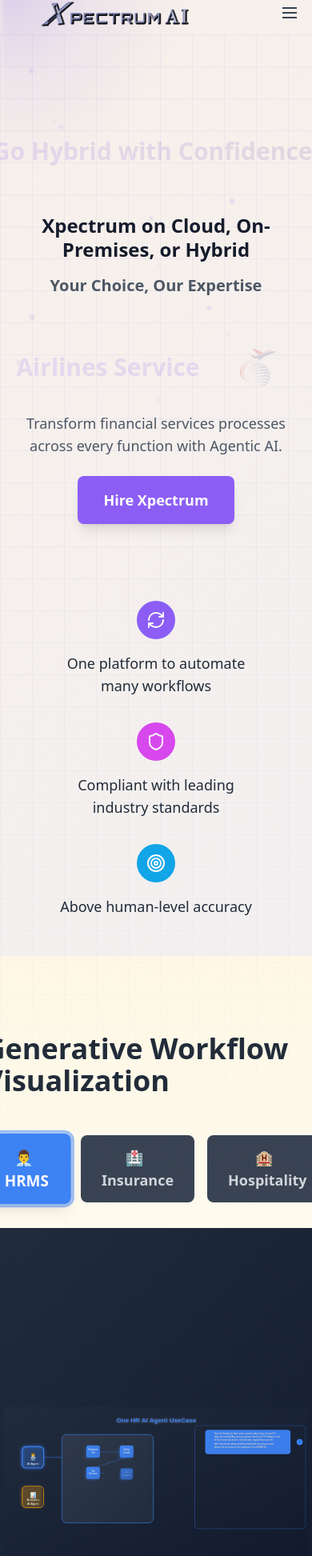
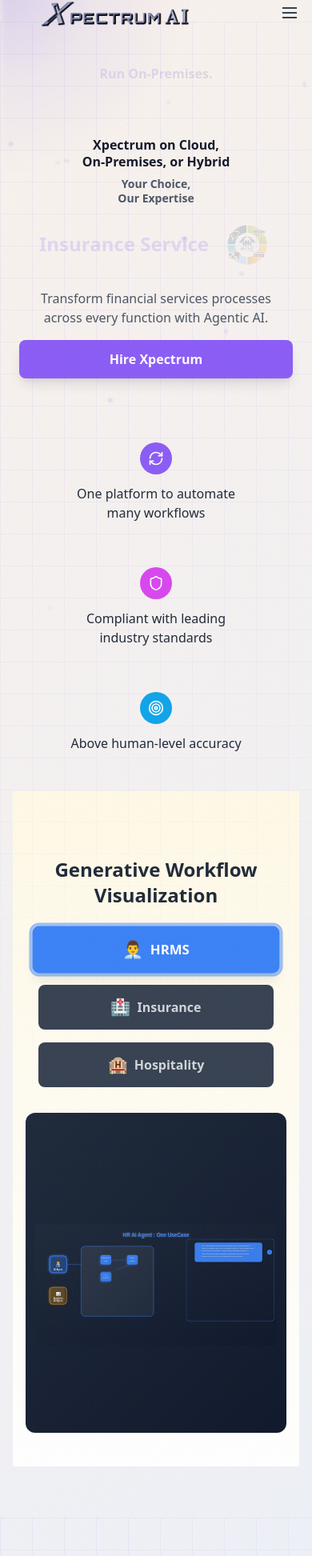
Before and after one commit to Xpectrum-AI/main-website, a React (Vite) app: page / in a window 390 px wide. Shown: the part 21-1966 px from the top of the page at 80% size. Built offline with nearby package versions, Linux system fonts and the light colour scheme.

Commit message:
updated Mobile view

```diff
--- a/src/components/FlowchartSection.tsx
+++ b/src/components/FlowchartSection.tsx
@@ -337,8 +337,8 @@ const FlowchartSection: React.FC = () => {
     title.setAttribute('font-weight', 'bold');
     title.setAttribute('fill', selectedNode === 'analytics' ? analyticsFlow.color : flowData[activeFlow].color);
     title.textContent = selectedNode === 'analytics'
-      ? `One ${flowData[activeFlow].source} Analytics UseCase`
-      : `One ${flowData[activeFlow].source} UseCase`;
+      ? `${flowData[activeFlow].source} Analytics : One UseCase`
+      : `${flowData[activeFlow].source} : One UseCase`;
     title.style.filter = 'drop-shadow(0 0 8px rgba(255, 255, 255, 0.3))';
     svg.appendChild(title);
 
@@ -1272,11 +1272,13 @@ const FlowchartSection: React.FC = () => {
   return (
     <div className="flex flex-col min-h-screen bg-warm-gradient">
       <Navbar />
-      <div className="flex-1 flex flex-col items-center justify-center p-4 mt-8">
-        <h1 className="text-4xl font-bold mb-12 mt-12 text-gray-800">Generative Workflow Visualization</h1>
+      <div className="flex-1 flex flex-col items-center justify-center p-4 mt-4 sm:mt-8">
+        <h1 className="text-2xl sm:text-3xl md:text-4xl font-bold mb-6 sm:mb-12 mt-6 sm:mt-12 text-gray-800 text-center px-4">
+          Generative Workflow<br className="sm:hidden" /> Visualization
+        </h1>
 
         {/* Workflow Selection Buttons */}
-        <div className="flex gap-4 mb-8">
+        <div className="flex flex-col sm:flex-row gap-4 sm:gap-6 w-full max-w-lg sm:max-w-2xl mb-8 px-4">
           {flowData.map((flow, index) => (
             <button
               key={index}
@@ -1290,18 +1292,18 @@ const FlowchartSection: React.FC = () => {
                 transform: `scale(${activeFlow === index ? 1.05 : 1})`,
               }}
               className={`
-                px-6 py-3 rounded-lg text-lg font-semibold
+                w-full sm:w-auto px-4 sm:px-6 py-3 rounded-lg text-base sm:text-lg font-semibold
                 transition-all duration-300 transform
-                border-2
-                hover:scale-105
+                border-2 flex items-center justify-center
+                hover:scale-105 min-w-[120px]
                 ${activeFlow === index
                   ? 'text-white shadow-lg ring-2 ring-offset-2 ring-offset-white/10'
                   : 'text-gray-300 hover:bg-gray-600'
                 }
               `}
             >
-              <span className="mr-2">{flow.icon}</span>
-              {flow.buttonText}
+              <span className="mr-2 text-xl">{flow.icon}</span>
+              <span className="whitespace-nowrap">{flow.buttonText}</span>
             </button>
           ))}
         </div>
@@ -1309,7 +1311,7 @@ const FlowchartSection: React.FC = () => {
         {/* Main Visualization Container */}
         <div
           ref={containerRef}
-          className="w-full max-w-[2000px] h-[600px] rounded-xl p-6 overflow-hidden bg-[#1E293B]"
+          className="w-full max-w-[2000px] h-[400px] sm:h-[500px] md:h-[600px] rounded-xl p-3 sm:p-6 overflow-hidden bg-[#1E293B]"
           style={{
             background: 'linear-gradient(135deg, #1E293B 0%, #0F172A 100%)'
           }}
--- a/src/components/HeroSection.tsx
+++ b/src/components/HeroSection.tsx
@@ -674,21 +674,21 @@ const HomePage = () => {
 
   // Define roles for the workforce section
   const leftContent = [
-    "Sales Development Representative",
-    "Sales Data Analyst",
-    "Clinician Assistant",
+    "Sales Development Rep",
+    "Data Analytics Lead",
+    "Clinical Assistant Pro",
     "Recruiting Specialist",
-    "Sales Intelligence",
-    "AI Support Agent"
+    "Sales Intelligence AI",
+    "AI Support Expert"
   ];
 
   const rightContent = [
-    "Airlines agent",
-    "Legal Assistant",
-    "Onboarding Assistant",
-    "Agentic AI Chatbot",
-    "Contracts Analyzer",
-    "Claims Assessment"
+    "Airlines Service Rep",
+    "Legal Assistant Pro",
+    "Onboarding Expert",
+    "AI Chatbot System",
+    "Contract Analysis AI",
+    "Claims Assessment Pro"
   ];
 
   const services = [
@@ -717,20 +717,35 @@ const HomePage = () => {
   }, []);
 
   // Card component with memoization
-  const Card = useCallback(({ title, className = '' }) => (
-    <div className={`p-6 m-2 bg-white rounded-xl shadow-md border border-gray-50 transition-all duration-300 hover:shadow-lg ${className}`}>
-      <div className="flex items-center mb-4">
-        <div className="w-12 h-12 bg-xpectrum-purple/20 rounded-lg flex items-center justify-center mr-4">
-          <span className="text-xl">{getIcon(title)}</span>
+  const Card = useCallback(({ title, className = '' }) => {
+    // Split the title into main text and context if it contains spaces
+    const [mainText, ...contextWords] = title.split(' ');
+    const context = contextWords.join(' ');
+
+    return (
+      <div className={`p-4 sm:p-6 m-2 bg-white rounded-xl shadow-md border border-gray-50 transition-all duration-300 hover:shadow-lg ${className}`}>
+        <div className="flex items-start mb-3 sm:mb-4">
+          <div className="w-10 h-10 sm:w-12 sm:h-12 bg-xpectrum-purple/20 rounded-lg flex items-center justify-center mr-3 sm:mr-4 flex-shrink-0">
+            <span className="text-lg sm:text-xl">{getIcon(title)}</span>
+          </div>
+          <div className="flex-1 min-w-0">
+            <h3 className="text-sm sm:text-lg font-semibold leading-tight sm:leading-relaxed">
+              <span className="block truncate">{mainText}</span>
+              {context && (
+                <span className="block text-xs sm:text-base font-medium text-gray-600 truncate mt-0.5">
+                  {context}
+                </span>
+              )}
+            </h3>
+          </div>
         </div>
-        <h3 className="text-lg font-semibold leading-relaxed">{title}</h3>
+        <div className="space-y-2 sm:space-y-3">
+          <div className="h-2 sm:h-2.5 bg-gray-100 rounded w-4/5"></div>
+          <div className="h-2 sm:h-2.5 bg-gray-100 rounded w-3/5"></div>
+        </div>
       </div>
-      <div className="space-y-3">
-        <div className="h-2.5 bg-gray-100 rounded w-4/5"></div>
-        <div className="h-2.5 bg-gray-100 rounded w-3/5"></div>
-      </div>
-    </div>
-  ), [getIcon]);
+    );
+  }, [getIcon]);
 
   // Animation variants with optimized transition values
   const containerVariants = {
@@ -780,12 +795,12 @@ const HomePage = () => {
 
       <motion.section
         ref={heroRef}
-        className="w-full min-h-screen flex flex-col items-center justify-center px-4 sm:px-8 font-sans mt-16 lg:mt-20 mb-24 relative apply-grid-pattern"
+        className="w-full min-h-screen flex flex-col items-center justify-center px-4 sm:px-6 md:px-8 font-sans mt-12 sm:mt-16 lg:mt-20 mb-16 sm:mb-24 relative apply-grid-pattern"
         initial={false}
       >
-        <div className="w-full max-w-7xl mx-auto mt-16 mb-10">
-          <h1 className="text-2xl sm:text-3xl md:text-4xl lg:text-5xl font-bold text-gray-900 leading-tight text-center px-4 sm:px-6 md:px-8">
-            <div className="h-32 relative text-3xl sm:text-4xl md:text-5xl font-bold flex items-center justify-center w-full overflow-visible">
+        <div className="w-full max-w-7xl mx-auto mt-8 sm:mt-16 mb-6 sm:mb-10">
+          <h1 className="text-xl sm:text-2xl md:text-3xl lg:text-4xl xl:text-5xl font-bold text-gray-900 leading-tight text-center px-2 sm:px-4 md:px-6">
+            <div className="h-24 xs:h-28 sm:h-32 relative text-lg xs:text-xl sm:text-2xl md:text-3xl lg:text-4xl xl:text-5xl font-bold flex items-center justify-center w-full overflow-visible">
               <AnimatePresence mode="wait">
                 <motion.div
                   key={deploymentMessages[currentMessageIndex]}
@@ -793,31 +808,38 @@ const HomePage = () => {
                   animate={{ opacity: 1, y: 0 }}
                   exit={{ opacity: 0, y: -20 }}
                   transition={{ duration: 0.5 }}
-                  className="flex items-center justify-center w-full gap-8 min-h-[3.5rem] py-4"
+                  className="flex items-center justify-center w-full gap-4 sm:gap-6 md:gap-8 min-h-[2.5rem] sm:min-h-[3rem] md:min-h-[3.5rem] py-2 sm:py-3 md:py-4"
                 >
-                  <span className="bg-gradient-to-r from-xpectrum-purple to-xpectrum-darkpurple bg-clip-text text-transparent whitespace-nowrap leading-normal">
-                    {displayedMessage}
+                  <span className="bg-gradient-to-r from-xpectrum-purple to-xpectrum-darkpurple bg-clip-text text-transparent leading-normal text-center max-w-[300px] xs:max-w-[400px] sm:max-w-none">
+                    <span className="sm:hidden whitespace-pre-line text-base xs:text-lg leading-tight">
+                      {displayedMessage
+                        .replace(/ with | Your | the | for | from | and /, '$&\n')
+                        .replace(/Scale |Ready |Handle /, '\n$&')}
+                    </span>
+                    <span className="hidden sm:inline whitespace-nowrap">
+                      {displayedMessage}
+                    </span>
                   </span>
                 </motion.div>
               </AnimatePresence>
             </div>
-            <span className="block mt-8 sm:mt-10">
-              Xpectrum on Cloud, On-Premises, or Hybrid
+            <span className="block mt-4 sm:mt-6 md:mt-8 text-base xs:text-lg sm:text-xl md:text-2xl lg:text-3xl leading-tight sm:leading-normal">
+              Xpectrum on Cloud,<br className="sm:hidden" /> On-Premises, or Hybrid
             </span>
-            <span className="block mt-4 sm:mt-6 text-xl sm:text-2xl md:text-3xl text-gray-600">
-              Your Choice, Our Expertise
+            <span className="block mt-2 sm:mt-4 text-sm xs:text-base sm:text-lg md:text-xl lg:text-2xl text-gray-600 leading-tight sm:leading-normal">
+              Your Choice,<br className="sm:hidden" /> Our Expertise
             </span>
           </h1>
         </div>
 
-        <div className="max-w-7xl w-full flex justify-center">
+        <div className="max-w-7xl w-full flex justify-center px-2 sm:px-4">
           <motion.div
-            className="w-full max-w-2xl space-y-6 flex flex-col items-center"
+            className="w-full max-w-2xl space-y-4 sm:space-y-6 flex flex-col items-center"
             initial={{ opacity: 0, y: 20 }}
             animate={{ opacity: 1, y: 0 }}
             transition={{ duration: 0.4 }}
           >
-            <div className="h-20 sm:h-24 md:h-28 relative text-3xl sm:text-4xl md:text-5xl font-bold text-xpectrum-purple flex items-center justify-center w-full">
+            <div className="h-16 sm:h-20 md:h-24 lg:h-28 relative text-2xl sm:text-3xl md:text-4xl lg:text-5xl font-bold text-xpectrum-purple flex items-center justify-center w-full">
               <AnimatePresence mode="wait">
                 <motion.div
                   key={services[index].name}
@@ -825,24 +847,24 @@ const HomePage = () => {
                   animate={{ opacity: 1, y: 0 }}
                   exit={{ opacity: 0, y: -10 }}
                   transition={{ duration: 0.5 }}
-                  className="flex items-center justify-center w-full gap-6"
+                  className="flex items-center justify-center w-full gap-4 sm:gap-6"
                 >
-                  <span className="flex-shrink-0 whitespace-nowrap">{services[index].name}</span>
+                  <span className="flex-shrink-0 whitespace-nowrap text-center">{services[index].name}</span>
                   <img
                     src={services[index].icon}
                     alt={services[index].name}
-                    className="w-24 h-24 object-contain flex-shrink-0"
+                    className="w-16 h-16 sm:w-20 sm:h-20 md:w-24 md:h-24 object-contain flex-shrink-0"
                   />
                 </motion.div>
               </AnimatePresence>
             </div>
 
-            <p className="text-gray-600 text-lg sm:text-xl max-w-xl text-center">
+            <p className="text-gray-600 text-base sm:text-lg md:text-xl max-w-xl text-center px-4">
               Transform financial services processes across every function with Agentic AI.
             </p>
 
             <motion.button
-              className="bg-xpectrum-purple text-white px-8 py-4 rounded-lg text-lg font-semibold hover:bg-xpectrum-darkpurple transition duration-300 shadow-lg hover:shadow-xl"
+              className="bg-xpectrum-purple text-white px-6 sm:px-8 py-3 sm:py-4 rounded-lg text-base sm:text-lg font-semibold hover:bg-xpectrum-darkpurple transition duration-300 shadow-lg hover:shadow-xl w-full sm:w-auto"
               whileHover={{ scale: 1.03 }}
               whileTap={{ scale: 0.97 }}
             >
@@ -853,48 +875,47 @@ const HomePage = () => {
 
         {/* Icons Section */}
         <motion.div
-          className="w-full py-12 mt-12"
+          className="w-full py-8 sm:py-12 mt-8 sm:mt-12"
           initial={{ opacity: 0, y: 20 }}
           animate={{ opacity: 1, y: 0 }}
           transition={{ duration: 0.4, delay: 0.2 }}
         >
-          <div className="max-w-6xl mx-auto grid grid-cols-1 md:grid-cols-3 gap-8 text-center">
-
+          <div className="max-w-6xl mx-auto grid grid-cols-1 sm:grid-cols-2 md:grid-cols-3 gap-6 sm:gap-8 text-center px-4">
             <motion.div
-              className="flex flex-col items-center"
+              className="flex flex-col items-center p-4"
               whileHover={{ scale: 1.03, y: -3 }}
               transition={{ type: "spring", stiffness: 300, damping: 15 }}
             >
-              <div className="w-12 h-12 bg-xpectrum-purple text-white rounded-full flex items-center justify-center">
-                <RefreshCw size={24} />
+              <div className="w-10 h-10 sm:w-12 sm:h-12 bg-xpectrum-purple text-white rounded-full flex items-center justify-center">
+                <RefreshCw size={20} className="sm:w-6 sm:h-6" />
               </div>
-              <p className="text-gray-800 text-lg mt-4">
+              <p className="text-gray-800 text-base sm:text-lg mt-3 sm:mt-4">
                 One platform to automate <br /> many workflows
               </p>
             </motion.div>
 
             <motion.div
-              className="flex flex-col items-center"
+              className="flex flex-col items-center p-4"
               whileHover={{ scale: 1.03, y: -3 }}
               transition={{ type: "spring", stiffness: 300, damping: 15 }}
             >
-              <div className="w-12 h-12 bg-xpectrum-magenta text-white rounded-full flex items-center justify-center">
-                <Shield size={24} />
+              <div className="w-10 h-10 sm:w-12 sm:h-12 bg-xpectrum-magenta text-white rounded-full flex items-center justify-center">
+                <Shield size={20} className="sm:w-6 sm:h-6" />
               </div>
-              <p className="text-gray-800 text-lg mt-4">
+              <p className="text-gray-800 text-base sm:text-lg mt-3 sm:mt-4">
                 Compliant with leading <br /> industry standards
               </p>
             </motion.div>
 
             <motion.div
-              className="flex flex-col items-center"
+              className="flex flex-col items-center p-4 sm:col-span-2 md:col-span-1"
               whileHover={{ scale: 1.03, y: -3 }}
               transition={{ type: "spring", stiffness: 300, damping: 15 }}
             >
-              <div className="w-12 h-12 bg-xpectrum-blue text-white rounded-full flex items-center justify-center">
-                <Target size={24} />
+              <div className="w-10 h-10 sm:w-12 sm:h-12 bg-xpectrum-blue text-white rounded-full flex items-center justify-center">
+                <Target size={20} className="sm:w-6 sm:h-6" />
               </div>
-              <p className="text-gray-800 text-lg mt-4">
+              <p className="text-gray-800 text-base sm:text-lg mt-3 sm:mt-4">
                 Above human-level accuracy
               </p>
             </motion.div>
@@ -912,21 +933,21 @@ const HomePage = () => {
       {/* Multiply Workforce Section - Optimized Animation */}
       <div
         ref={workforceRef}
-        className="w-full py-16 px-6 md:px-12 relative z-10 apply-grid-pattern" // ADDED apply-grid-pattern and z-10 to ensure content is above grid
+        className="w-full py-12 sm:py-16 px-4 sm:px-6 md:px-12 relative z-10 apply-grid-pattern"
       >
         <motion.div
-          className="text-center mb-12"
+          className="text-center mb-8 sm:mb-12"
           initial={{ opacity: 0, y: 20 }}
           animate={{ opacity: isWorkforceInView ? 1 : 0, y: isWorkforceInView ? 0 : 20 }}
           transition={{ duration: 0.4 }}
         >
-          <h3 className="text-xpectrum-purple font-medium tracking-wide uppercase mb-2">WHY HIRE XPECTRUM</h3>
-          <h1 className="text-4xl md:text-5xl font-bold text-black mb-4">
+          <h3 className="text-xpectrum-purple font-medium tracking-wide uppercase mb-2 text-sm sm:text-base">WHY HIRE XPECTRUM</h3>
+          <h1 className="text-3xl sm:text-4xl md:text-5xl font-bold text-black mb-4">
             Multiply your workforce<br />in minutes
           </h1>
         </motion.div>
 
-        <div className="max-w-6xl mx-auto flex flex-col md:flex-row gap-8">
+        <div className="max-w-6xl mx-auto flex flex-col md:flex-row gap-8 px-4">
           <motion.div
             className="w-full md:w-2/5"
             initial={{ opacity: 0, x: -30 }}
@@ -934,7 +955,7 @@ const HomePage = () => {
             transition={{ duration: 0.4, delay: 0.1 }}
           >
             <div className="flex items-center mb-4">
-              <div className="w-12 h-12 mr-4 text-xpectrum-purple">
+              <div className="w-10 h-10 sm:w-12 sm:h-12 mr-4 text-xpectrum-purple">
                 <motion.svg
                   viewBox="0 0 100 100"
                   xmlns="http://www.w3.org/2000/svg"
@@ -965,16 +986,15 @@ const HomePage = () => {
                   />
                 </motion.svg>
               </div>
-              <h2 className="text-3xl font-bold">Solution</h2>
+              <h2 className="text-2xl sm:text-3xl font-bold">Solution</h2>
             </div>
 
-            <p className="text-gray-700 text-lg mb-6">
-            At Xpectrum, we are building a cutting-edge Multimodal LLM Agentic System designed to go beyond traditional AI. Our platform understands deep sentiment, maintains contextual memory, and executes tasks autonomously—transforming how enterprises operate by eliminating manual dependencies and enabling intelligent automation at scale.
-
+            <p className="text-gray-700 text-base sm:text-lg mb-6">
+              At Xpectrum, we are building a cutting-edge Multimodal LLM Agentic System designed to go beyond traditional AI. Our platform understands deep sentiment, maintains contextual memory, and executes tasks autonomously—transforming how enterprises operate by eliminating manual dependencies and enabling intelligent automation at scale.
             </p>
 
             <motion.button
-              className="bg-xpectrum-darkpurple hover:bg-xpectrum-purple text-white py-3 px-8 rounded-full font-medium transition duration-300"
+              className="bg-xpectrum-darkpurple hover:bg-xpectrum-purple text-white py-2 sm:py-3 px-6 sm:px-8 rounded-full font-medium transition duration-300 w-full sm:w-auto"
               whileHover={{ scale: 1.03 }}
               whileTap={{ scale: 0.97 }}
             >
@@ -983,12 +1003,12 @@ const HomePage = () => {
           </motion.div>
 
           <motion.div
-            className="w-full md:w-3/5 flex overflow-hidden h-[32rem]"
+            className="w-full md:w-3/5 flex overflow-hidden h-[20rem] sm:h-[24rem] md:h-[32rem]"
             initial={{ opacity: 0, x: 30 }}
             animate={{ opacity: isWorkforceInView ? 1 : 0, x: isWorkforceInView ? 0 : 30 }}
             transition={{ duration: 0.4, delay: 0.2 }}
           >
-            <div className="w-1/2 overflow-hidden relative h-full">
+            <div className="w-1/2 overflow-hidden relative h-full px-1 sm:px-2">
               <motion.div
                 ref={leftContentRef}
                 className="absolute w-full"
@@ -1005,12 +1025,12 @@ const HomePage = () => {
                 }}
               >
                 {[...leftContent, ...leftContent].map((item, index) => (
-                  <Card key={`left-${index}`} title={item} className="mb-6" />
+                  <Card key={`left-${index}`} title={item} className="mb-3 sm:mb-4" />
                 ))}
               </motion.div>
             </div>
 
-            <div className="w-1/2 overflow-hidden relative h-full">
+            <div className="w-1/2 overflow-hidden relative h-full px-1 sm:px-2">
               <motion.div
                 ref={rightContentRef}
                 className="absolute w-full"
@@ -1027,7 +1047,7 @@ const HomePage = () => {
                 }}
               >
                 {[...rightContent, ...rightContent].map((item, index) => (
-                  <Card key={`right-${index}`} title={item} className="mb-6" />
+                  <Card key={`right-${index}`} title={item} className="mb-3 sm:mb-4" />
                 ))}
               </motion.div>
             </div>
@@ -1038,20 +1058,20 @@ const HomePage = () => {
       {/* Universal AI Employee Section - Optimized Animation */}
       <div
         ref={universalRef}
-        className="flex flex-col md:flex-row items-center w-full py-16 px-6 relative z-10 apply-grid-pattern" // ADDED apply-grid-pattern and z-10
+        className="flex flex-col md:flex-row items-center w-full py-12 sm:py-16 px-4 sm:px-6 relative z-10 apply-grid-pattern"
       >
         <motion.div
-          className="w-full md:w-1/2 md:ml-24 md:pr-8"
+          className="w-full md:w-1/2 md:ml-12 lg:ml-24 md:pr-8 text-center md:text-left"
           initial={{ opacity: 0, y: 20 }}
           animate={{ opacity: isUniversalInView ? 1 : 0, y: isUniversalInView ? 0 : 20 }}
           transition={{ duration: 0.4 }}
         >
-          <p className="text-xpectrum-purple text-2xl font-medium mb-2">Xpectrum</p>
-          <h1 className="text-5xl font-bold leading-tight mb-8">
+          <p className="text-xpectrum-purple text-xl sm:text-2xl font-medium mb-2">Xpectrum</p>
+          <h1 className="text-3xl sm:text-4xl md:text-5xl font-bold leading-tight mb-6 sm:mb-8">
             Your Universal AI<br />Employee
           </h1>
           <motion.button
-            className="bg-xpectrum-darkpurple hover:bg-xpectrum-purple text-white px-8 py-4 rounded-full font-medium text-lg transition duration-300"
+            className="bg-xpectrum-darkpurple hover:bg-xpectrum-purple text-white px-6 sm:px-8 py-3 sm:py-4 rounded-full font-medium text-base sm:text-lg transition duration-300 w-full sm:w-auto"
             whileHover={{ scale: 1.03 }}
             whileTap={{ scale: 0.97 }}
           >
@@ -1060,12 +1080,12 @@ const HomePage = () => {
         </motion.div>
 
         <motion.div
-          className="w-full md:w-1/2 mt-10 md:mt-0 flex justify-center"
+          className="w-full md:w-1/2 mt-8 sm:mt-10 md:mt-0 flex justify-center"
           initial={{ opacity: 0, y: 20 }}
           animate={{ opacity: isUniversalInView ? 1 : 0, y: isUniversalInView ? 0 : 20 }}
           transition={{ duration: 0.4, delay: 0.2 }}
         >
-          <div className="relative w-full max-w-lg aspect-square">
+          <div className="relative w-full max-w-[280px] sm:max-w-lg aspect-square">
             <motion.div
               className="absolute inset-0 bg-xpectrum-purple rounded-full flex items-center justify-center overflow-hidden"
               animate={{
@@ -1096,7 +1116,7 @@ const HomePage = () => {
                 ))}
               </motion.div>
 
-              <div className="text-white text-center px-8 text-3xl font-medium leading-tight z-10">
+              <div className="text-white text-center px-4 sm:px-8 text-xl sm:text-2xl md:text-3xl font-medium leading-tight z-10">
                 Reimagine the<br />future of work<br />with us
               </div>
             </motion.div>
@@ -1273,6 +1293,33 @@ const HomePage = () => {
 
         /* Ensure content sections with backgrounds appear above the fixed background */
         nav { z-index: 50; }
+
+        /* Extra small screen support */
+        @media (max-width: 360px) {
+          .xs\\:text-lg {
+            font-size: 1.125rem;
+          }
+          .xs\\:text-base {
+            font-size: 1rem;
+          }
+          .xs\\:max-w-\\[400px\\] {
+            max-width: 280px;
+          }
+          .xs\\:h-28 {
+            height: 5rem;
+          }
+        }
+
+        /* Better line height control for mobile */
+        .leading-tight {
+          line-height: 1.3;
+        }
+
+        .truncate {
+          overflow: hidden;
+          text-overflow: ellipsis;
+          white-space: nowrap;
+        }
       `}</style>
 
       {/* Floating particles */}
--- a/vite.config.ts
+++ b/vite.config.ts
@@ -8,11 +8,13 @@ export default defineConfig(({ mode }) => ({
   server: {
     host: "::",
     port: 8080,
+    watch: {
+      ignored: ["**/.git/**"],
+    },
   },
   plugins: [
     react(),
-    mode === 'development' &&
-    componentTagger(),
+    mode === 'development' && componentTagger(),
   ].filter(Boolean),
   resolve: {
     alias: {
```
Also changed, not shown: src/components/Navbar.tsx (+5 -5 lines).
